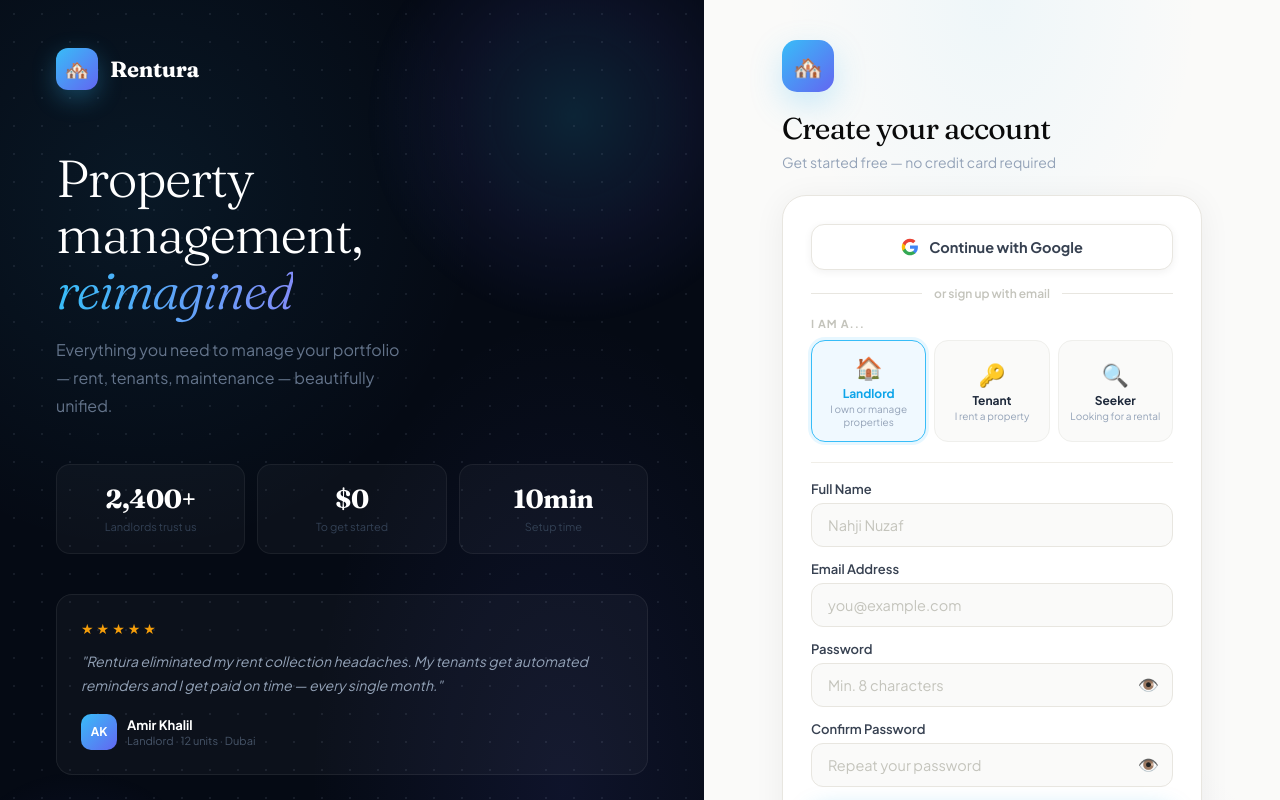
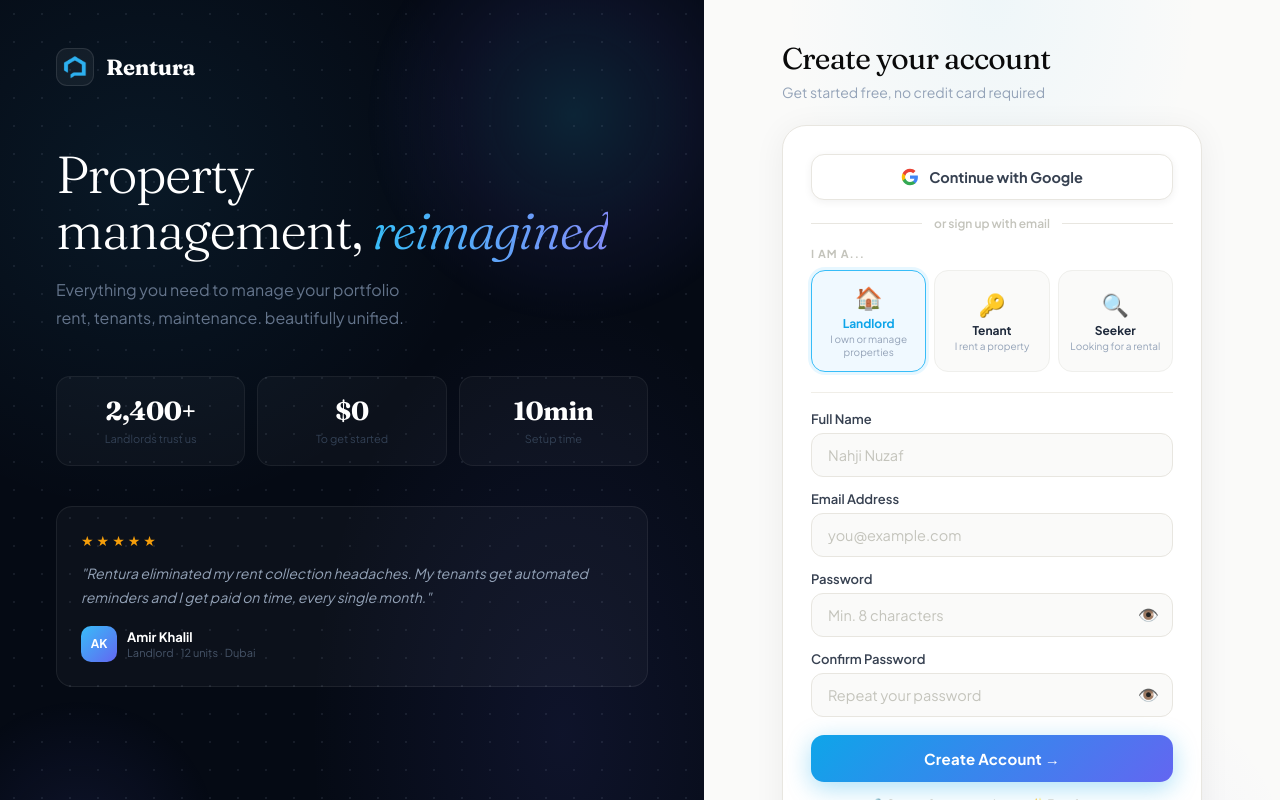
Before and after one commit to Nahji-Nuzaf/rentura, a Next.js app: page /signup in a window 1280 px wide. Shown: the top 800 px of the page. Built offline with nearby package versions, Linux system fonts and the light colour scheme.

Commit message:
updated signup page

```diff
--- a/src/app/(auth)/signup/page.tsx
+++ b/src/app/(auth)/signup/page.tsx
@@ -3,6 +3,7 @@
 import { useState } from 'react'
 import { useRouter } from 'next/navigation'
 import { createClient } from '@/lib/supabase'
+import Image from 'next/image'
 
 const roles = [
   { id: 'landlord', label: 'Landlord', emoji: '🏠', desc: 'I own or manage properties' },
@@ -169,6 +170,16 @@
         .testi{background:rgba(255,255,255,.03);border:1px solid rgba(255,255,255,.07);border-radius:16px;padding:24px;margin-top:40px}
         .match-ok{font-size:12px;color:#22C55E;margin-top:4px;font-weight:600}
         .match-err{font-size:12px;color:#EF4444;margin-top:4px;font-weight:600}
+        .sb-logo-icon {
+            width: 38px;
+            height: 38px;
+            border-radius: 11px;
+            background: rgba(255, 255, 255, 0.05); /* Very subtle white */
+            border: 1px solid rgba(255, 255, 255, 0.1);
+            display: flex;
+            align-items: center;
+            justify-content: center;
+        }
         .modal-backdrop{position:fixed;inset:0;background:rgba(5,10,20,.7);backdrop-filter:blur(6px);z-index:1000;display:flex;align-items:center;justify-content:center;padding:20px;animation:fadeIn .18s ease}
         @keyframes fadeIn{from{opacity:0}to{opacity:1}}
         .modal{background:#fff;border-radius:24px;padding:32px 28px;width:100%;max-width:400px;box-shadow:0 32px 80px rgba(0,0,0,.25);animation:slideUp .22s ease}
@@ -259,16 +270,23 @@
           <div className="orb" /><div className="orb2" />
           <div style={{ position: 'relative', zIndex: 1 }}>
             <div style={{ display: 'flex', alignItems: 'center', gap: 12, marginBottom: 60 }}>
-              <div style={{ width: 42, height: 42, borderRadius: 12, background: 'linear-gradient(135deg,#38BDF8,#6366F1)', display: 'flex', alignItems: 'center', justifyContent: 'center', fontSize: 20, boxShadow: '0 8px 24px rgba(56,189,248,.3)' }}>🏘️</div>
+              <div className="sb-logo-icon" >
+                <Image
+                  src="/icon.png"
+                  alt="Rentura Logo"
+                  width={24}
+                  height={24}
+                />
+              </div>
               <span style={{ fontFamily: 'Fraunces,serif', fontSize: 22, fontWeight: 700, color: '#fff', letterSpacing: '-.3px' }}>Rentura</span>
             </div>
 
             <h1 className="headline" style={{ fontFamily: 'Fraunces,serif', fontSize: 52, fontWeight: 300, color: '#fff', lineHeight: 1.08, letterSpacing: '-1.5px', marginBottom: 18 }}>
-              Property<br />management,<br />
+              Property<br />management,&nbsp;
               <span style={{ fontStyle: 'italic', background: 'linear-gradient(90deg,#38BDF8,#818CF8)', WebkitBackgroundClip: 'text', WebkitTextFillColor: 'transparent' }}>reimagined</span>
             </h1>
             <p style={{ fontSize: 16, color: '#64748B', lineHeight: 1.75, maxWidth: 360, marginBottom: 44 }}>
-              Everything you need to manage your portfolio — rent, tenants, maintenance — beautifully unified.
+              Everything you need to manage your portfolio rent, tenants, maintenance. beautifully unified.
             </p>
 
             <div className="stats-row" style={{ display: 'flex', gap: 12, marginBottom: 28 }}>
@@ -285,7 +303,7 @@
                 {[1, 2, 3, 4, 5].map(i => <span key={i} style={{ color: '#F59E0B', fontSize: 14 }}>★</span>)}
               </div>
               <p style={{ fontSize: 14, color: '#94A3B8', lineHeight: 1.75, marginBottom: 16, fontStyle: 'italic' }}>
-                "Rentura eliminated my rent collection headaches. My tenants get automated reminders and I get paid on time — every single month."
+                "Rentura eliminated my rent collection headaches. My tenants get automated reminders and I get paid on time, every single month."
               </p>
               <div style={{ display: 'flex', alignItems: 'center', gap: 10 }}>
                 <div style={{ width: 36, height: 36, borderRadius: 10, background: 'linear-gradient(135deg,#38BDF8,#6366F1)', display: 'flex', alignItems: 'center', justifyContent: 'center', color: '#fff', fontSize: 12, fontWeight: 700 }}>AK</div>
@@ -301,9 +319,8 @@
         <div className="right">
           <div style={{ width: '100%', maxWidth: 420, position: 'relative', zIndex: 1 }}>
             <div style={{ marginBottom: 24 }}>
-              <div style={{ width: 52, height: 52, borderRadius: 15, background: 'linear-gradient(135deg,#38BDF8,#6366F1)', display: 'flex', alignItems: 'center', justifyContent: 'center', fontSize: 24, marginBottom: 18, boxShadow: '0 12px 32px rgba(56,189,248,.25)' }}>🏘️</div>
               <h1 style={{ fontFamily: 'Fraunces,serif', fontSize: 30, fontWeight: 400, color: '#0A0A0A', letterSpacing: '-.8px', marginBottom: 6 }}>Create your account</h1>
-              <p style={{ fontSize: 14, color: '#94A3B8' }}>Get started free — no credit card required</p>
+              <p style={{ fontSize: 14, color: '#94A3B8' }}>Get started free, no credit card required</p>
             </div>
 
             <div className="form-card" style={{ background: '#fff', border: '1px solid #E8E6E0', borderRadius: 24, padding: 28, boxShadow: '0 4px 32px rgba(0,0,0,.06)' }}>
```
